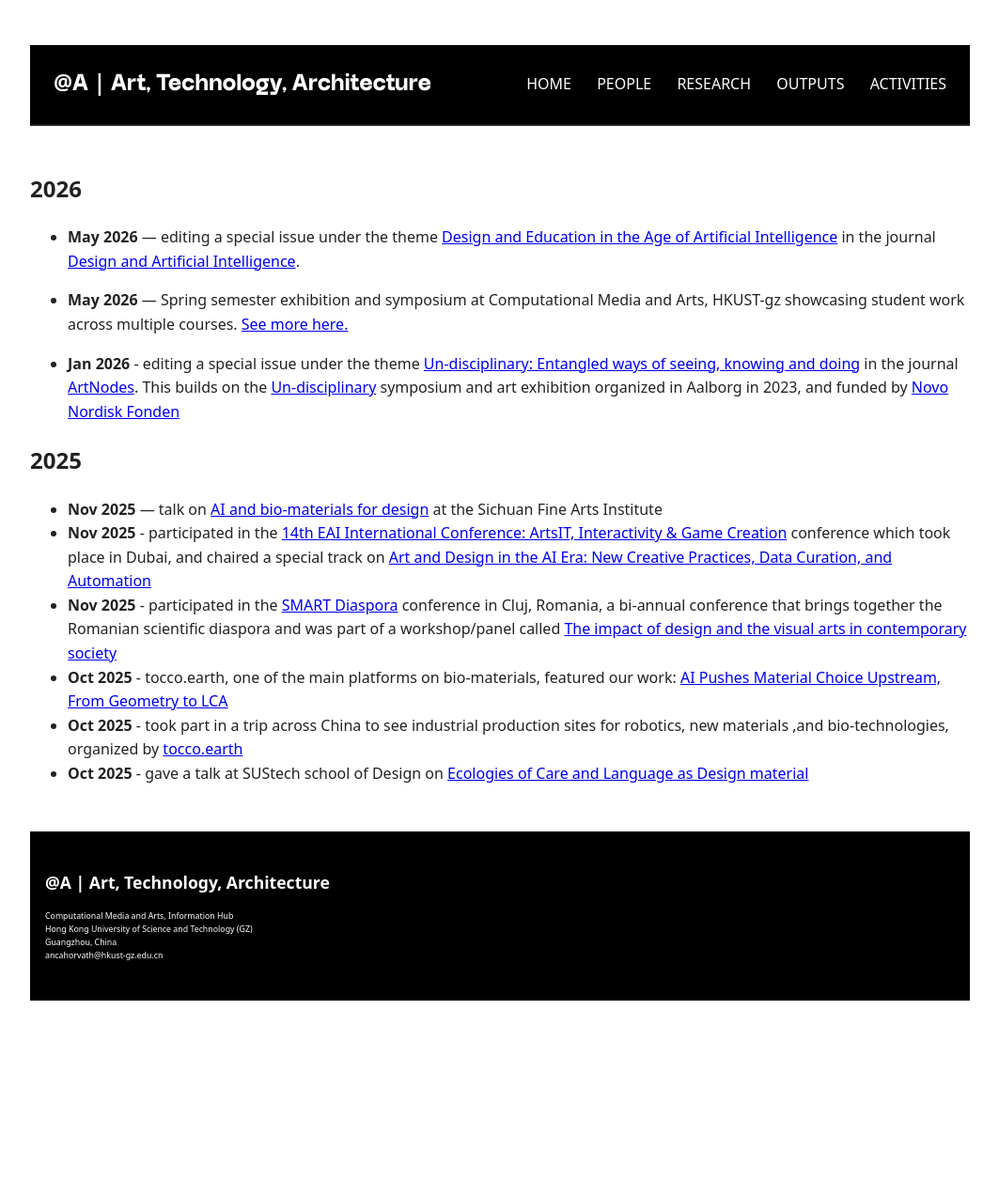
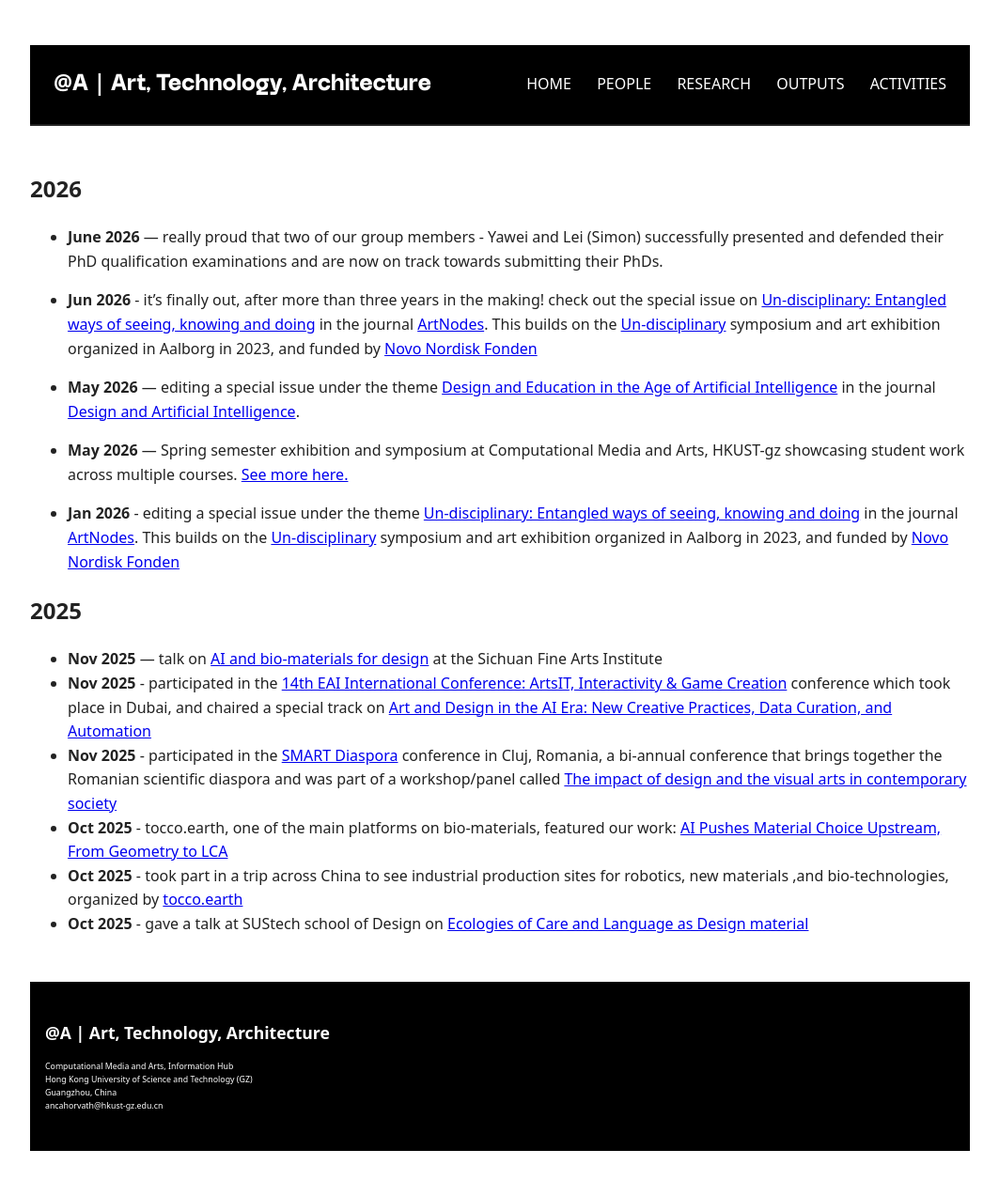
Before and after one commit to anqua/at-a, a Jekyll site: the page built from activities.md, in a window 1280 px wide. Shown: the whole page at 94% size, without its empty margins (108-1171 px from the left). Built offline with Jekyll 4.4.1, drawn with Linux system fonts in a browser that asks for light colours; some web fonts are replaced; before the commit the page ends 1113 px from its top, so only the background shows below that.

Commit message:
Update activities.md

```diff
--- a/activities.md
+++ b/activities.md
@@ -4,6 +4,11 @@ title: News
 ---
 
 ## 2026
+
+- **June 2026** — really proud that two of our group members - Yawei and Lei (Simon) successfully presented and defended their PhD qualification examinations and are now on track towards submitting their PhDs.
+
+- **Jun 2026** - it's finally out, after more than three years in the making! check out the special issue on <a href="https://raco.cat/index.php/Artnodes/about/call-for-papers-no-disciplinari" target="_blank" rel="noopener">Un-disciplinary: Entangled ways of seeing, knowing and doing</a> in the journal <a href="https://raco.cat/index.php/Artnodes/about/" target="_blank" rel="noopener">ArtNodes</a>. This builds on the <a href="https://www.youtube.com/watch?v=m4Iat5GsrV0" target="_blank" rel="noopener">Un-disciplinary</a> symposium and art exhibition organized in Aalborg in 2023, and funded by <a href="https://novonordiskfonden.dk/en/" target="_blank" rel="noopener">Novo Nordisk Fonden</a>
+
 
 - **May 2026** — editing a special issue under the theme <a href="https://www.sciencedirect.com/journal/design-and-artificial-intelligence/about/call-for-papers" target="_blank" rel="noopener">Design and Education in the Age of Artificial Intelligence</a> in the journal <a href="https://www.sciencedirect.com/journal/design-and-artificial-intelligence" target="_blank" rel="noopener">Design and Artificial Intelligence</a>.
 
```
